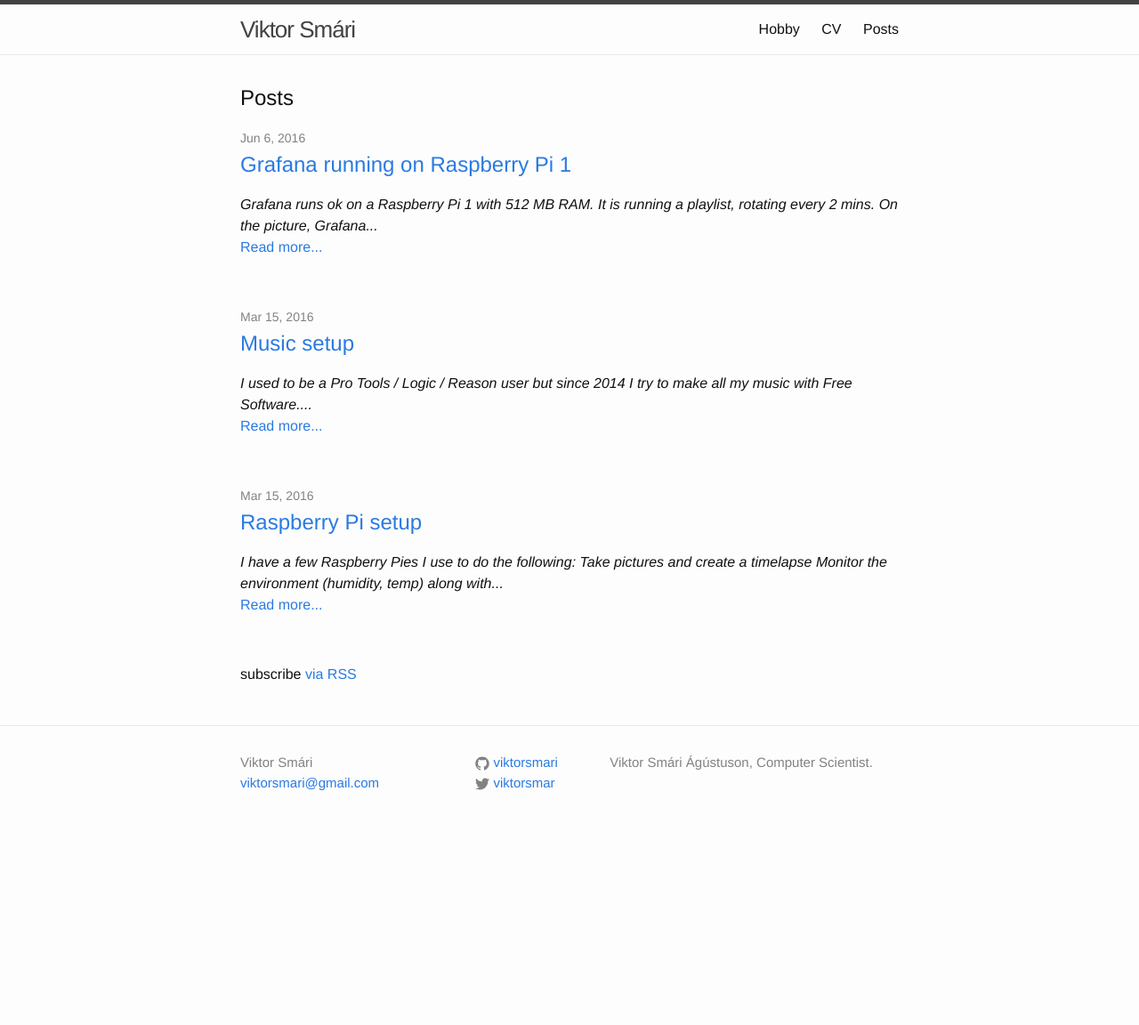
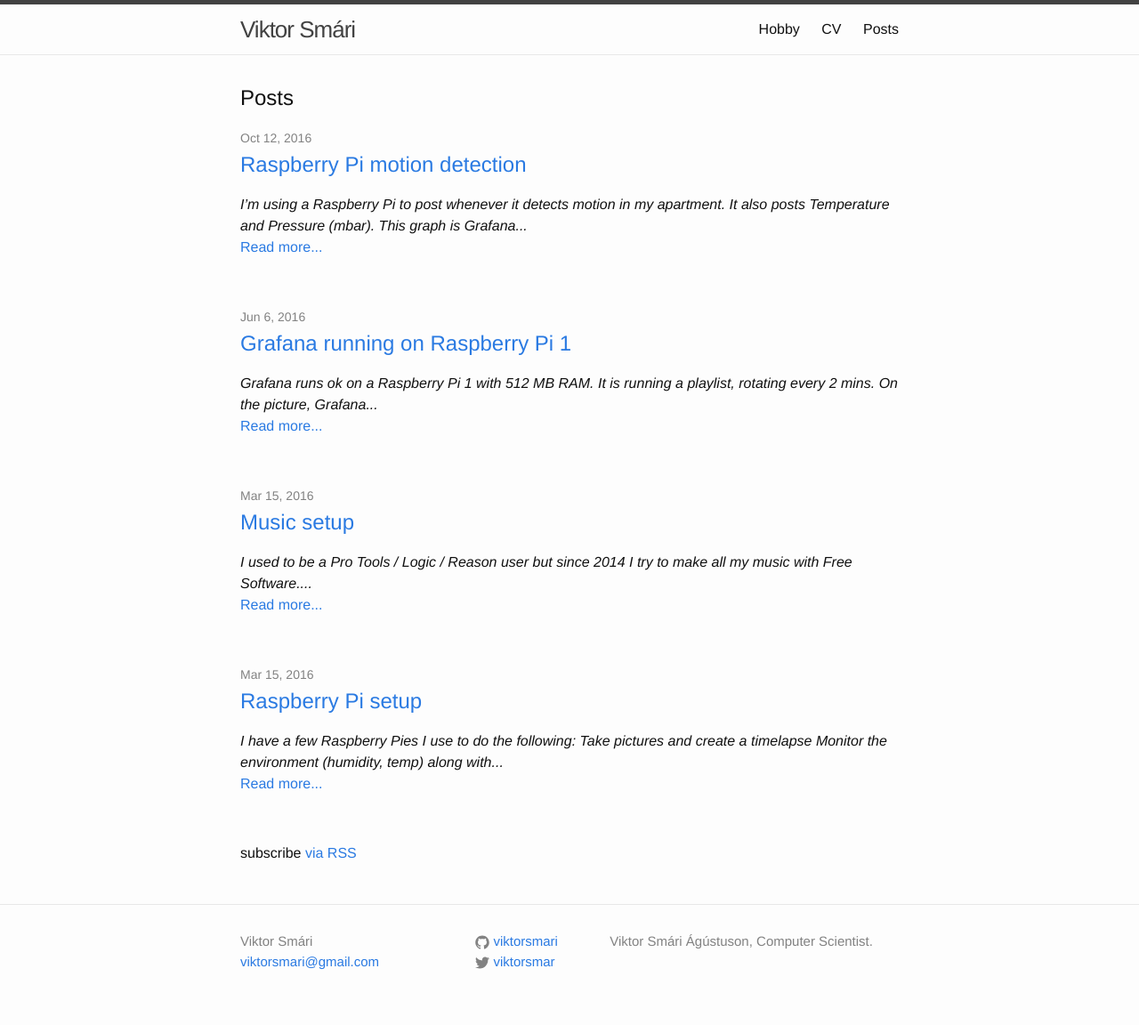
Before and after one commit to viktorsmari/viktorsmari.github.io, a Jekyll site: the page built from posts.html, in a window 1280 px wide. Shown: the whole page at 89% size. Built offline with Jekyll 4.4.1, drawn with Linux system fonts in a browser that asks for light colours; before the commit the page ends 951 px from its top, so only the background shows below that.

Commit message:
Grafana Raspberry pi motion detection

```diff
--- a/_config.yml
+++ b/_config.yml
@@ -15,6 +15,7 @@
 twitter_username: viktorsmar
 github_username:  viktorsmari
 linkedin_username:  viktorsmari
+future: true
 
 # Build settings
 markdown: kramdown
--- /dev/null
+++ b/_posts/2016-10-12-monitoring.markdown
@@ -0,0 +1,14 @@
+---
+layout: post
+title:  "Raspberry Pi motion detection"
+date:   2016-10-12 19:36:47 +0100
+categories: raspberry grafana
+---
+
+
+I'm using a Raspberry Pi to post whenever it detects motion in my apartment. It also posts Temperature and Pressure (mbar).
+
+
+*This graph is Grafana running in a Docker container locally, fetching data from a remote influxdb.*
+
+![Munin](/assets/grafana_motion.png "Grafana motion")
--- a/songs.html
+++ b/songs.html
@@ -1,5 +1,4 @@
         <h3>Songs</h3>
-
         <h4>Instrumental</h4>
         <ul>
             <li><a target="_blank" href="../mp3/Kong.mp3">Kong</a></li>
```
Also changed, not shown: other parts of songs.html (+0 -3 lines), assets/grafana_motion.png (added).
